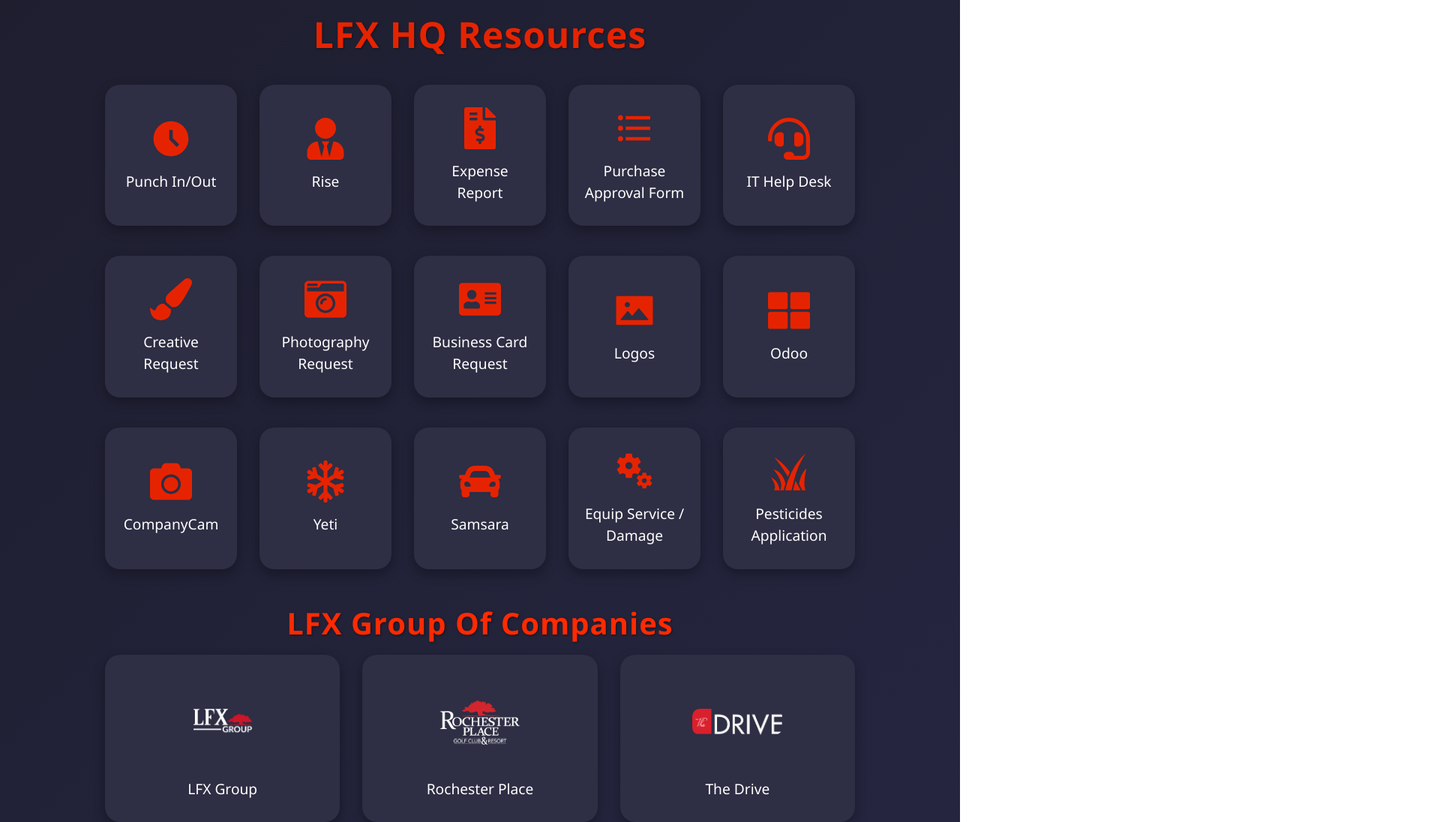
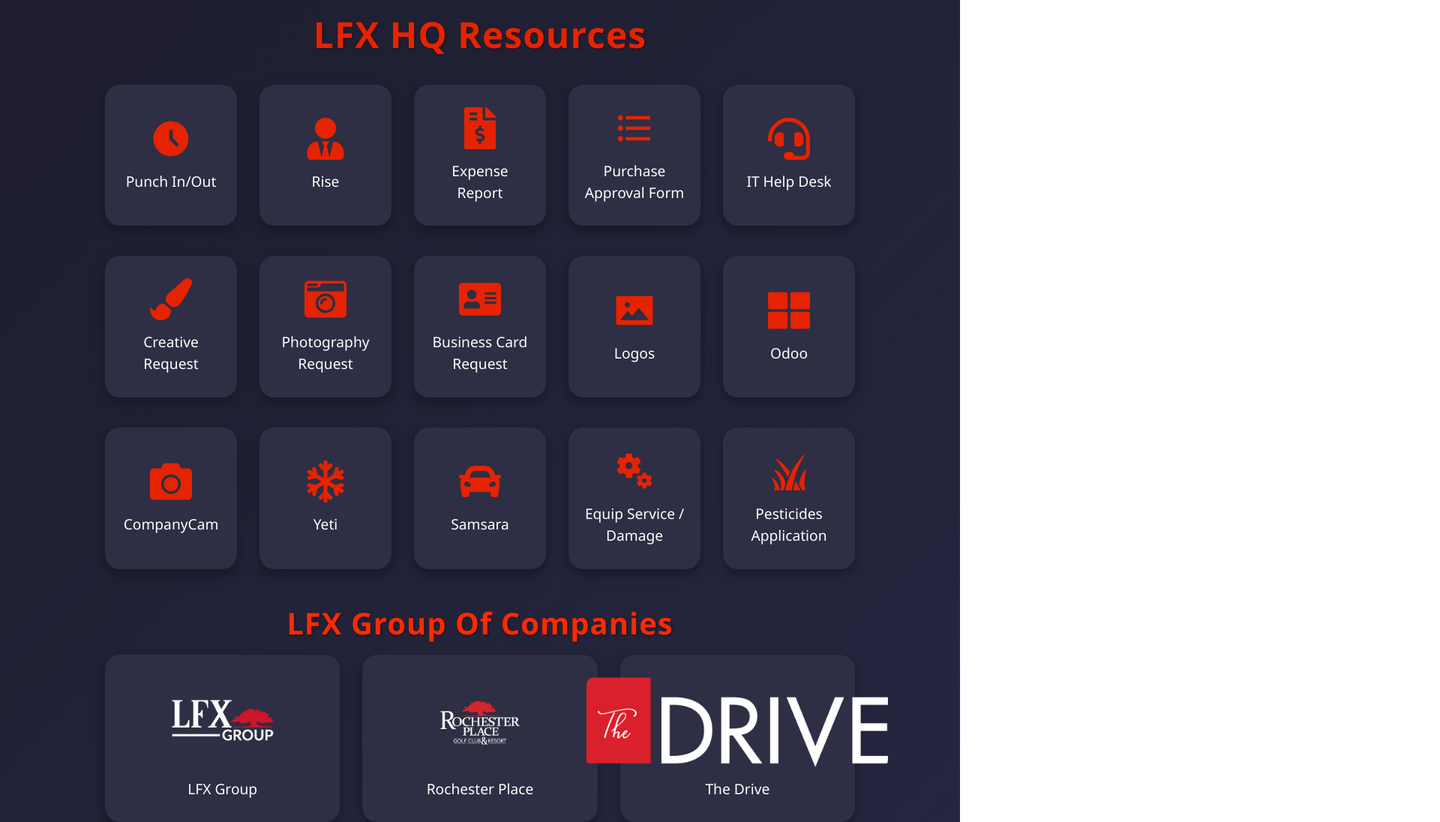
Before and after one commit to lfxgit/LFX_HQ_Resources, a React (Vite) app: page / in a window 1280 px wide. Shown: the top 1096 px of the page at 75% size, 1920 px wide, since content can reach past the window. Built offline with nearby package versions, Linux system fonts and the light colour scheme.

Commit message:
Update App.css

```diff
--- a/src/App.css
+++ b/src/App.css
@@ -84,7 +84,7 @@
 
 /* Logo container so every logo sits in the same box */
 .logo-box {
-  width: 120px;
+  width: 2000px;
   height: 120px;
   display: flex;
   align-items: center;
```
